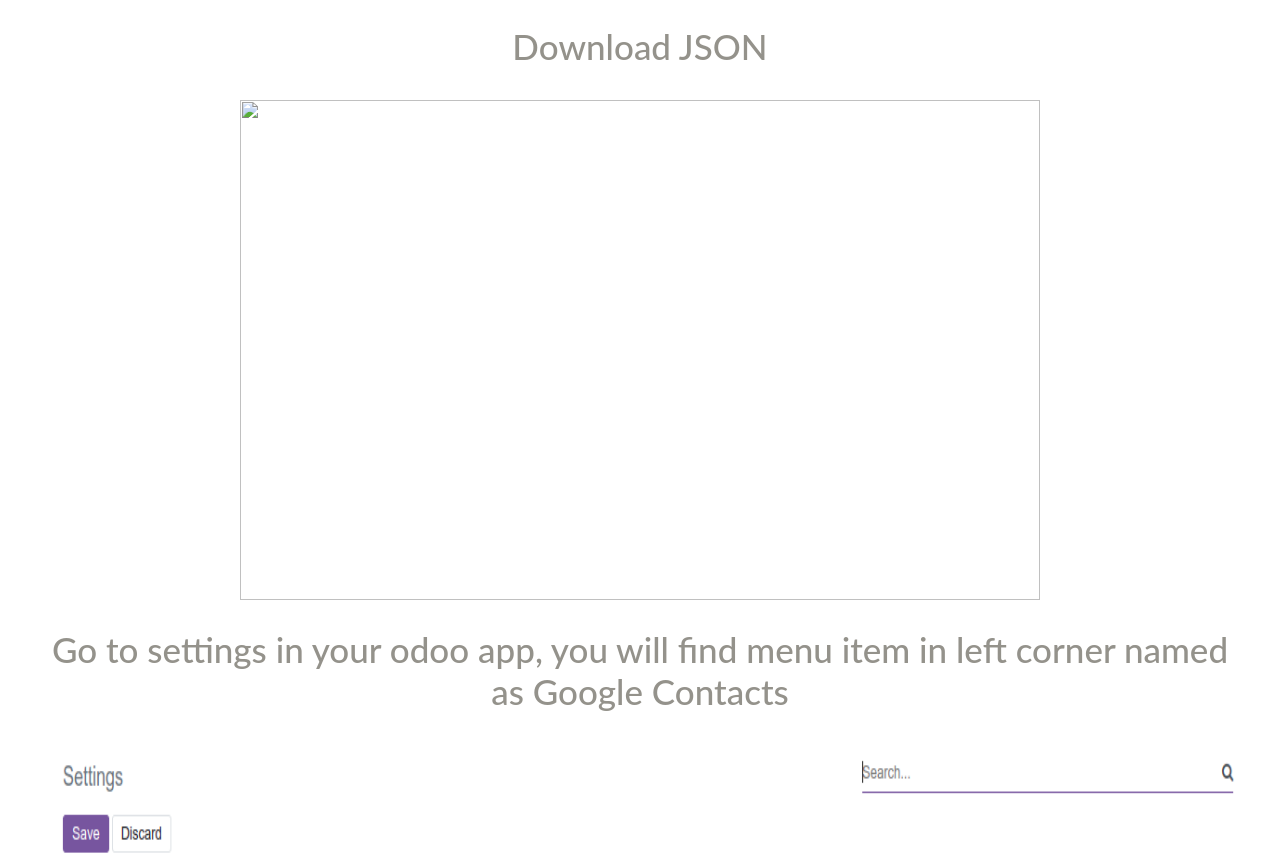
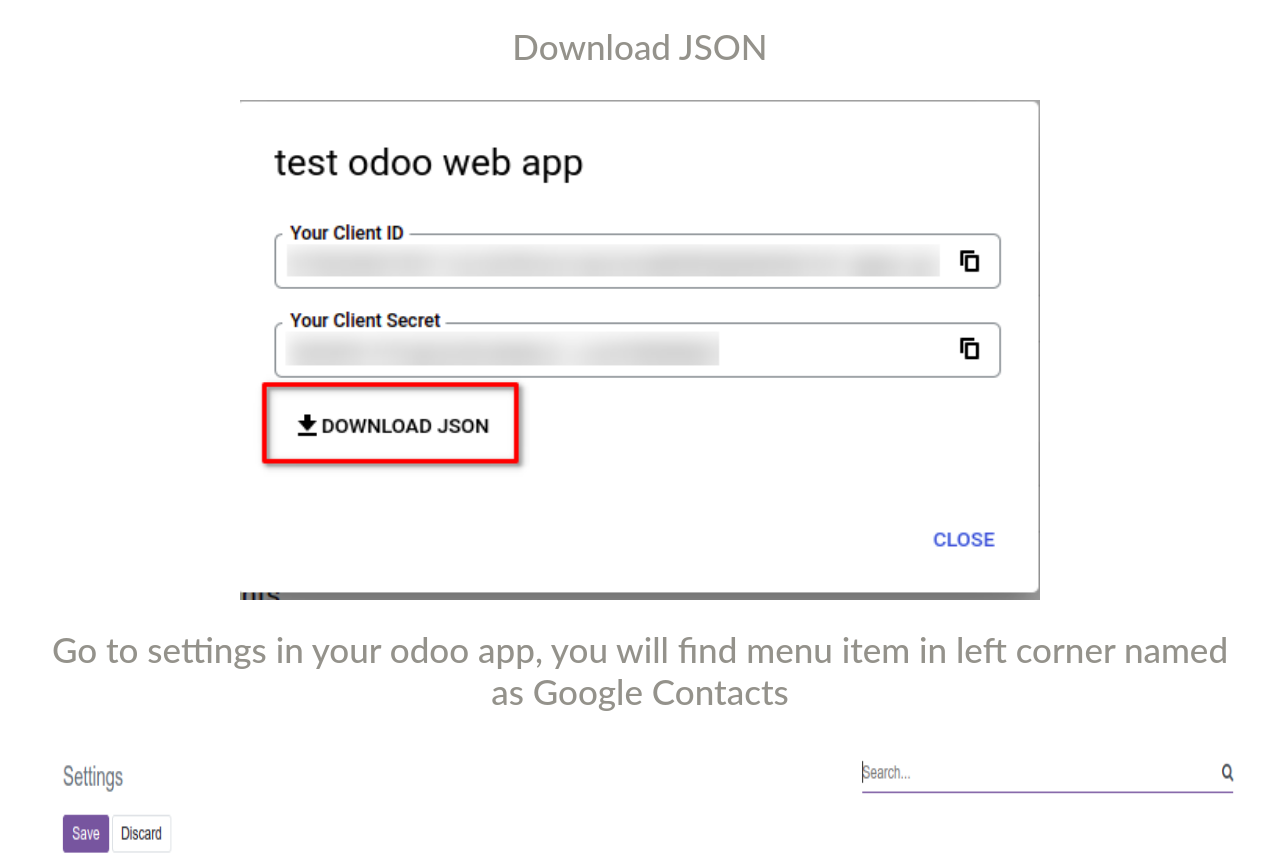
Before and after one commit to Kashifaziz123/aht_google_contact_sync, a plain HTML site: page aht_google_contact_sync/static/description/index.html in a window 1280 px wide. Shown: the part 5347-6212 px from the top of the page. Drawn offline with Linux system fonts and the light colour scheme.

Commit message:
Signed-off-by: KASHIF <git@uhd.edu.iq>

```diff
--- a/aht_google_contact_sync/static/description/index.html
+++ b/aht_google_contact_sync/static/description/index.html
@@ -70,7 +70,7 @@
     <h1>Download your client id from the download icon.</h1>
     <img src="10.png" height="300px" width="1000px;">
     <h1>Download JSON</h1>
-    <img src="images/11.png" height="500px" width="800px;">
+    <img src="11.png" height="500px" width="800px;">
     <br>
     <h1>Go to settings in your odoo app, you will find menu item in left corner named as Google Contacts</h1>
     <img src="12.png" height="400px" width="1200px;">
```
